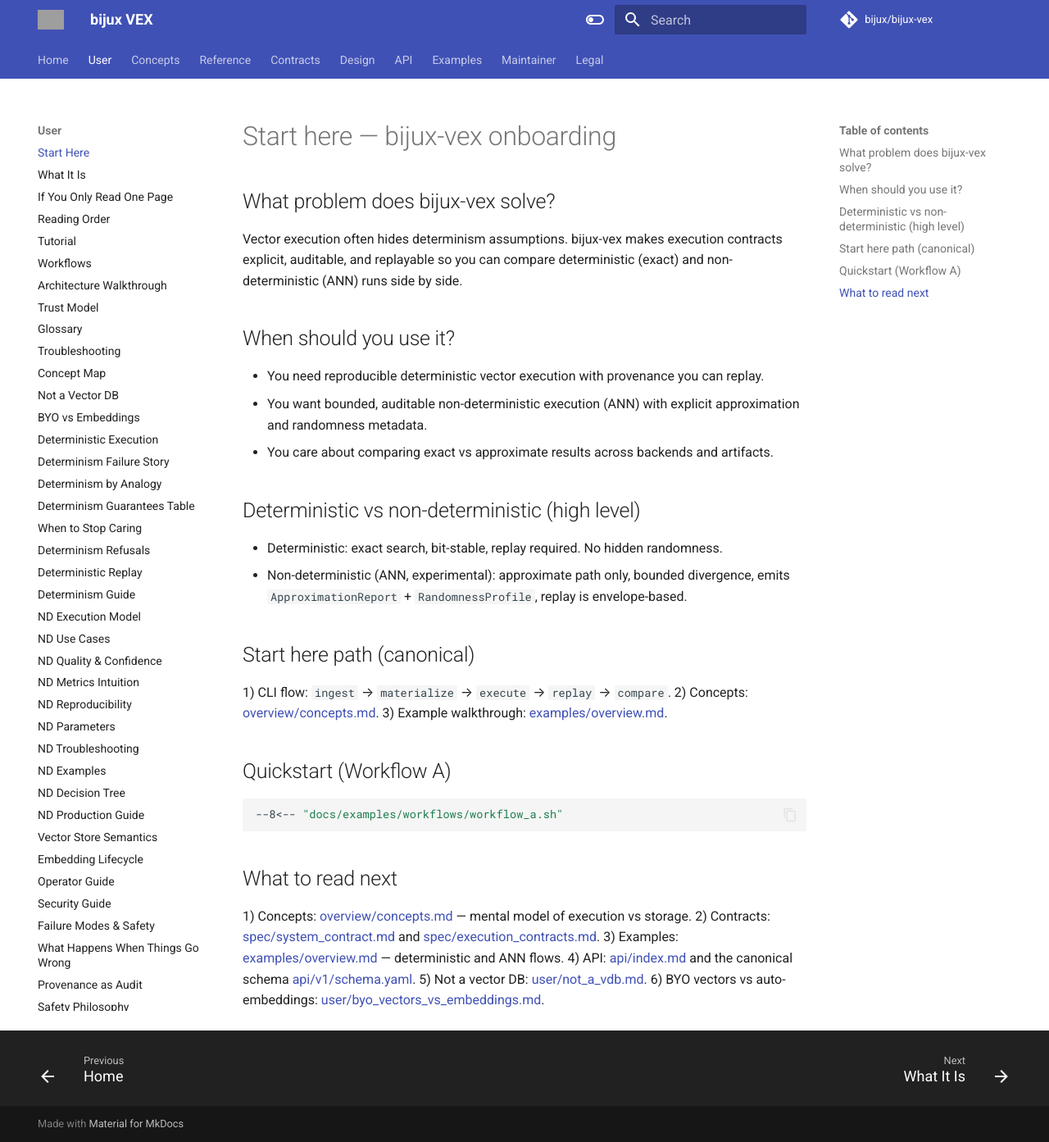
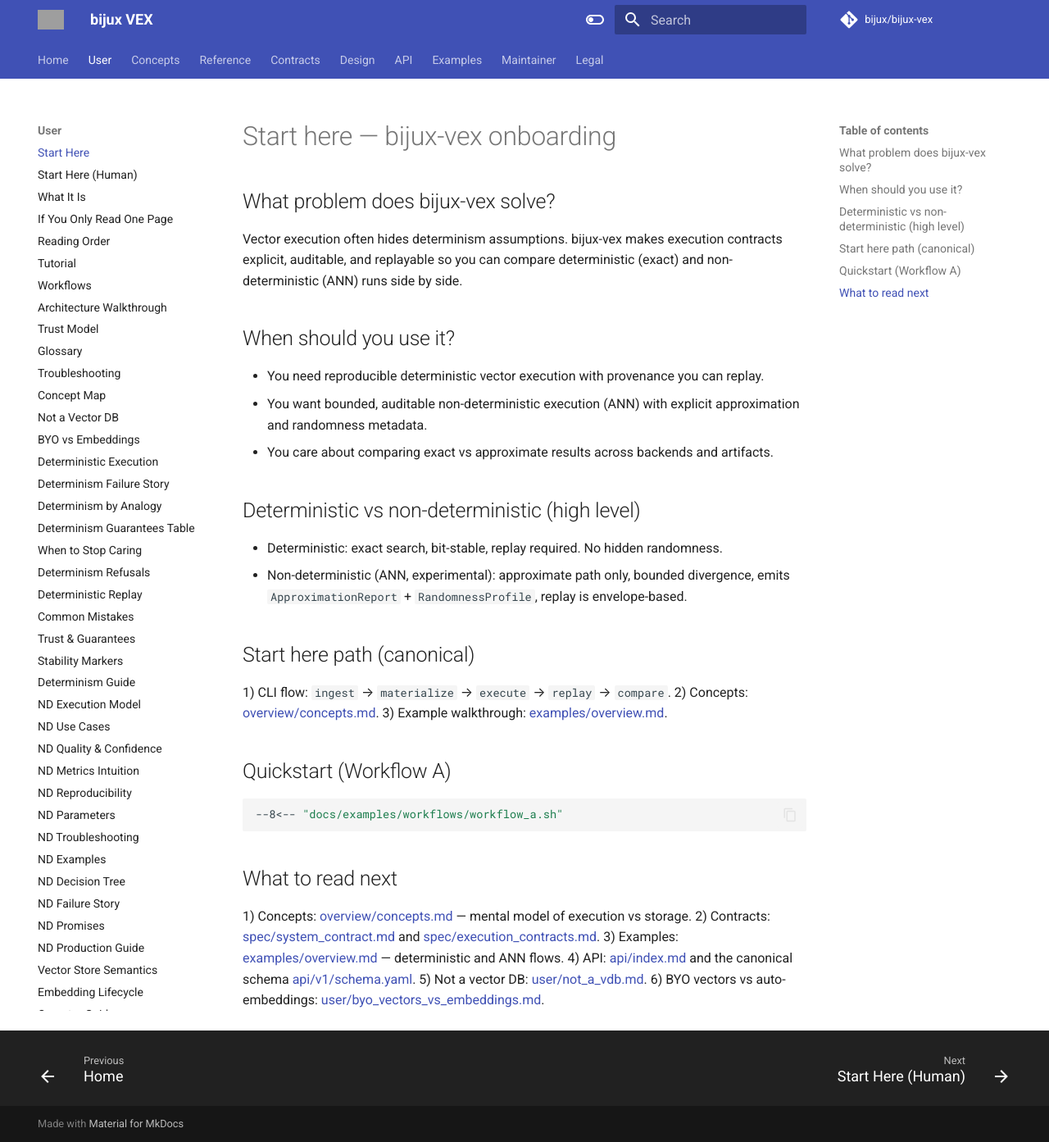
Before and after one commit to bijux/bijux-vex, an MkDocs documentation site: the page built from docs/user/start_here.md, in a window 1280 px wide and 1393 px high. Shown: the whole window at 82% size. Built offline with MkDocs 1.6.1 and Material for MkDocs 9.7.7, drawn with Linux system fonts in a browser that asks for light colours; comment, search, counter and statistics services are not loaded; some of the changed lines change nothing that is shown; grey boxes are pictures that could not be loaded.

Commit message:
docs: wire new human-first pages into nav

```diff
--- a/mkdocs.yml
+++ b/mkdocs.yml
@@ -33,6 +33,7 @@ nav:
   - Home: index.md
   - User:
       - Start Here: user/start_here.md
+      - Start Here (Human): user/start_here_human.md
       - What It Is: user/what_is_bijux_vex.md
       - If You Only Read One Page: user/only_read_one_page.md
       - Reading Order: user/reading_order.md
@@ -52,6 +53,9 @@ nav:
       - When to Stop Caring: user/determinism_stop_caring.md
       - Determinism Refusals: user/determinism_refusals.md
       - Deterministic Replay: user/deterministic_replay.md
+      - Common Mistakes: user/common_mistakes.md
+      - Trust & Guarantees: user/trust_and_guarantees.md
+      - Stability Markers: user/experimental_stable_markers.md
       - Determinism Guide: user/determinism_guide.md
       - ND Execution Model: user/nd_execution_model.md
       - ND Use Cases: user/nd_use_cases.md
@@ -62,6 +66,8 @@ nav:
       - ND Troubleshooting: user/nd_troubleshooting.md
       - ND Examples: user/nd_examples.md
       - ND Decision Tree: user/nd_decision_tree.md
+      - ND Failure Story: user/nd_failure_story.md
+      - ND Promises: user/nd_promises.md
       - ND Production Guide: guides/nd_production.md
       - Vector Store Semantics: user/vector_store_semantics.md
       - Embedding Lifecycle: user/embedding_lifecycle.md
@@ -71,6 +77,12 @@ nav:
       - What Happens When Things Go Wrong: user/what_happens_when_things_go_wrong.md
       - Provenance as Audit: user/provenance_audit.md
       - Safety Philosophy: user/safety_philosophy.md
+      - Anti-Goals: user/anti_goals.md
+      - Naming Explained: user/naming_explained.md
+      - Stability & Support: user/stability_support_policy.md
+      - Security Posture: user/security_posture.md
+      - Before Production: user/before_production_checklist.md
+      - Project Values: user/project_values.md
       - How To Think With Bijux-Vex: user/how_to_think_with_bijux_vex.md
       - Vector Stores:
           - Memory: user/vectorstores/memory.md
```
